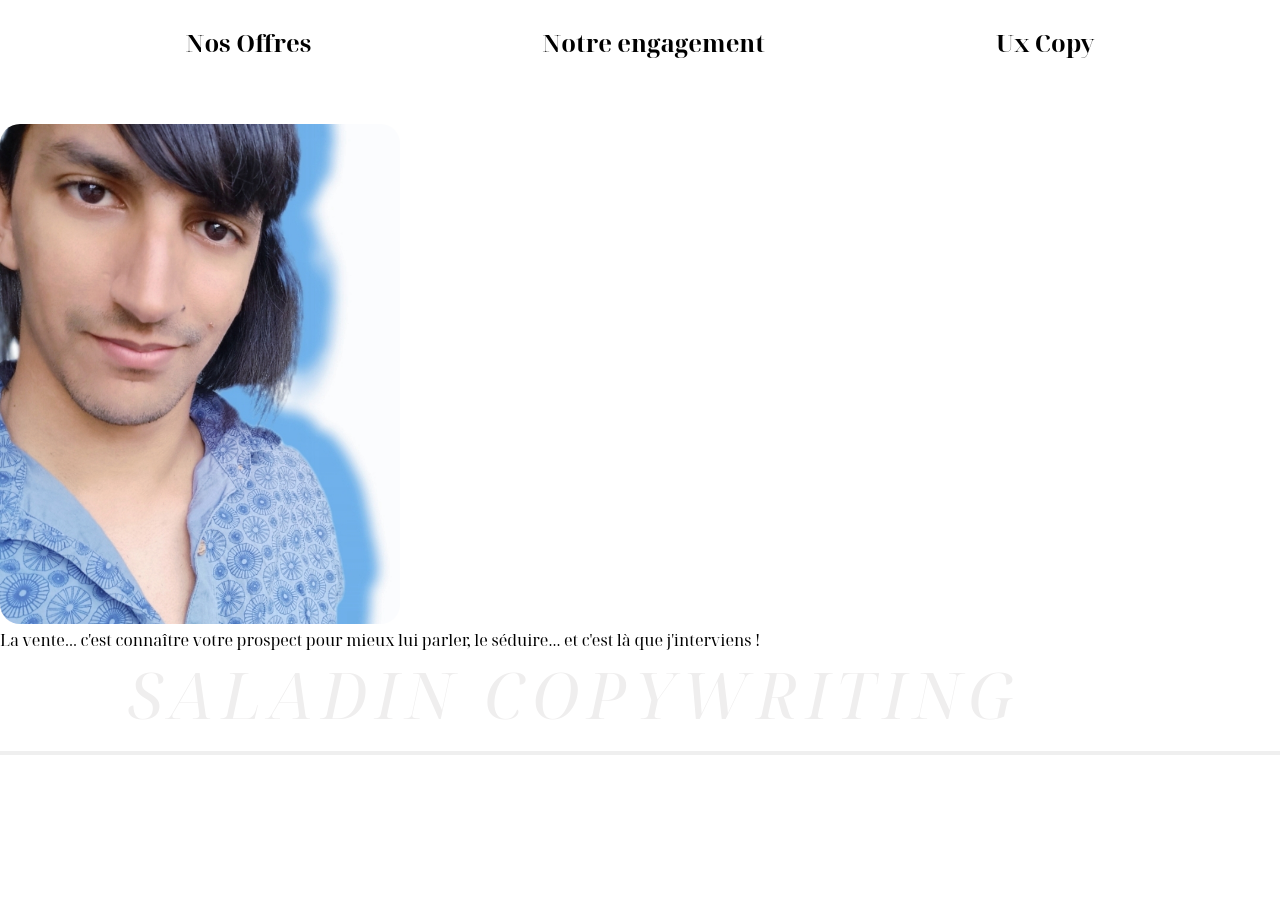
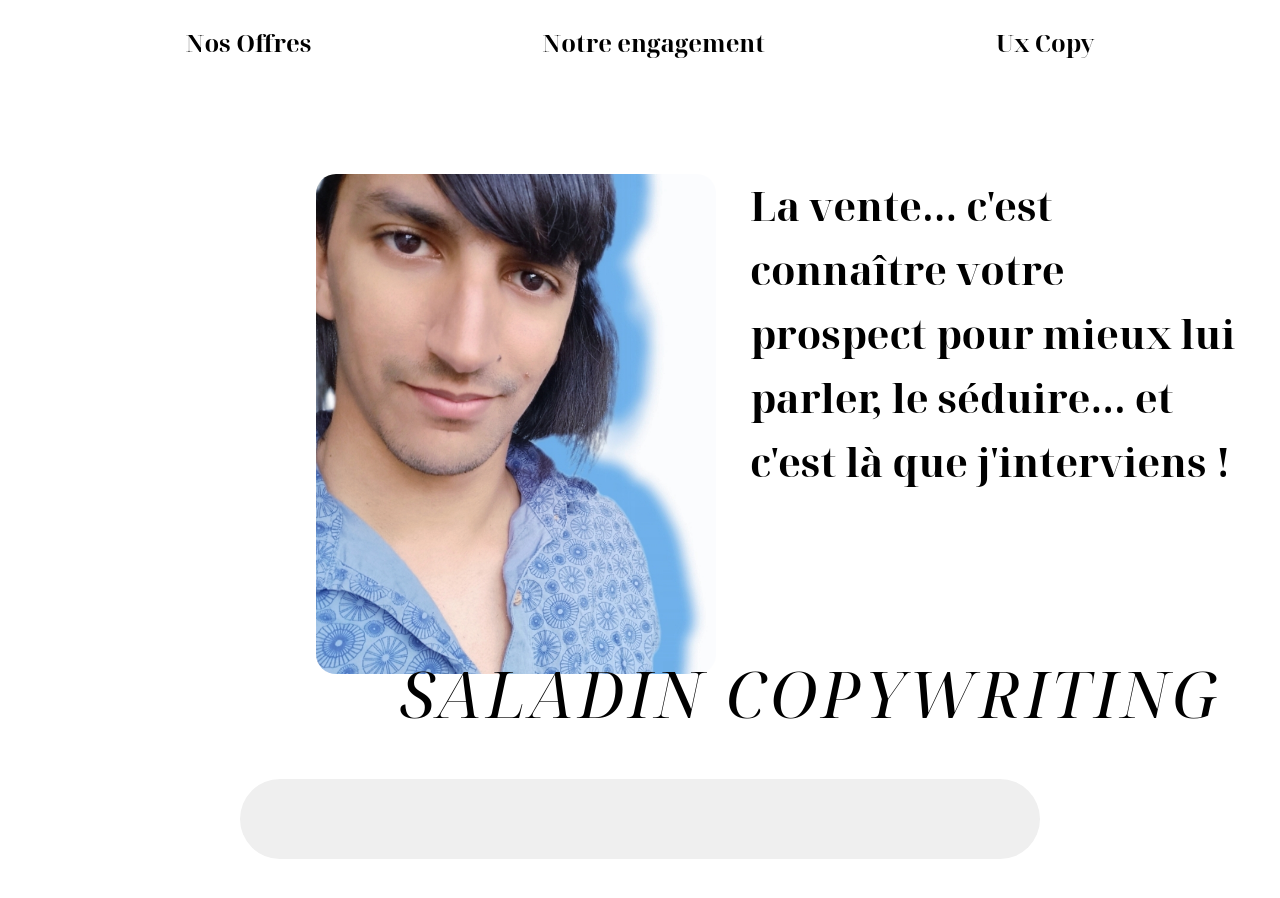
Before and after one commit to SaladinX1/Saladin_Copywriting_Site, a website: page index.html in a window 1280 px wide. Shown: the part 360-1258 px from the top of the page. Before the commit the page ends 1115 px from the top, so only its background shows below. Drawn offline with nearby package versions, Linux system fonts and the light colour scheme; files that its build step writes are made by us from their sources; a web font is replaced by a local one.

Commit message:
décalage de la div presentation et intégration de la sentence presentation + design layout

```diff
--- a/sass/layouts/_layouts.scss
+++ b/sass/layouts/_layouts.scss
@@ -23,17 +23,18 @@ header {
 
 
 .brand {
-    color: rgb(239, 238, 238);
-    background-image: url('/images/Sans\ titre\ \(1\).png');
+    color: rgb(0, 0, 0);
     background-position: 18%;
+    position: absolute;
+    bottom: -310px;
+    left: 400px;
     height: 100px;
-    width: 80%;
     border-radius: 50px;
     font-size: 4rem;
     margin: auto ;
     font-style: italic;
     font-weight: 300;
-    letter-spacing: 0.2cm;
+    letter-spacing: 0.1cm;
 }
 
 ul {
@@ -51,10 +52,30 @@ ul {
 .presentation {
     display: flex;
 flex-direction: column;
+margin: 100px;
     & img {
+        position: relative;
         height: 500px;
         width: 400px;
         object-fit: cover;
         border-radius: 20px;
+        margin-left: 20%;
+    }
+    &__sentence {
+        position: absolute;
+        line-height: 4rem;
+        left: 750px;
+        width: 500px;
+        font-size: 2.5rem;
+        font-weight: 600;
+        word-wrap: normal;
+    }
+    & button {
+        outline: none;
+        border: none;
+        padding: 40px;
+        margin: 100px auto;
+        width: 800px;
+        border-radius: 50px;
     }
 }
```
